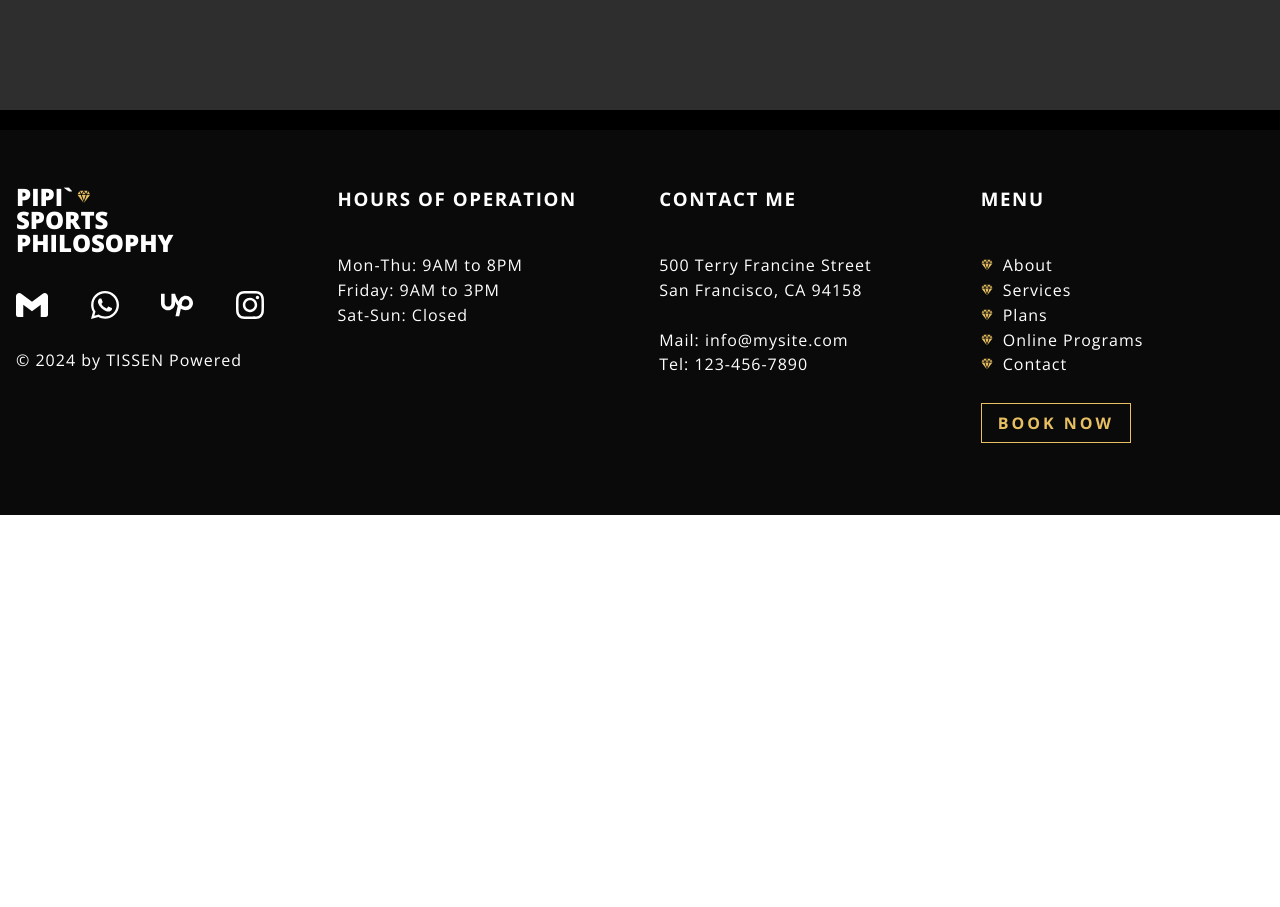
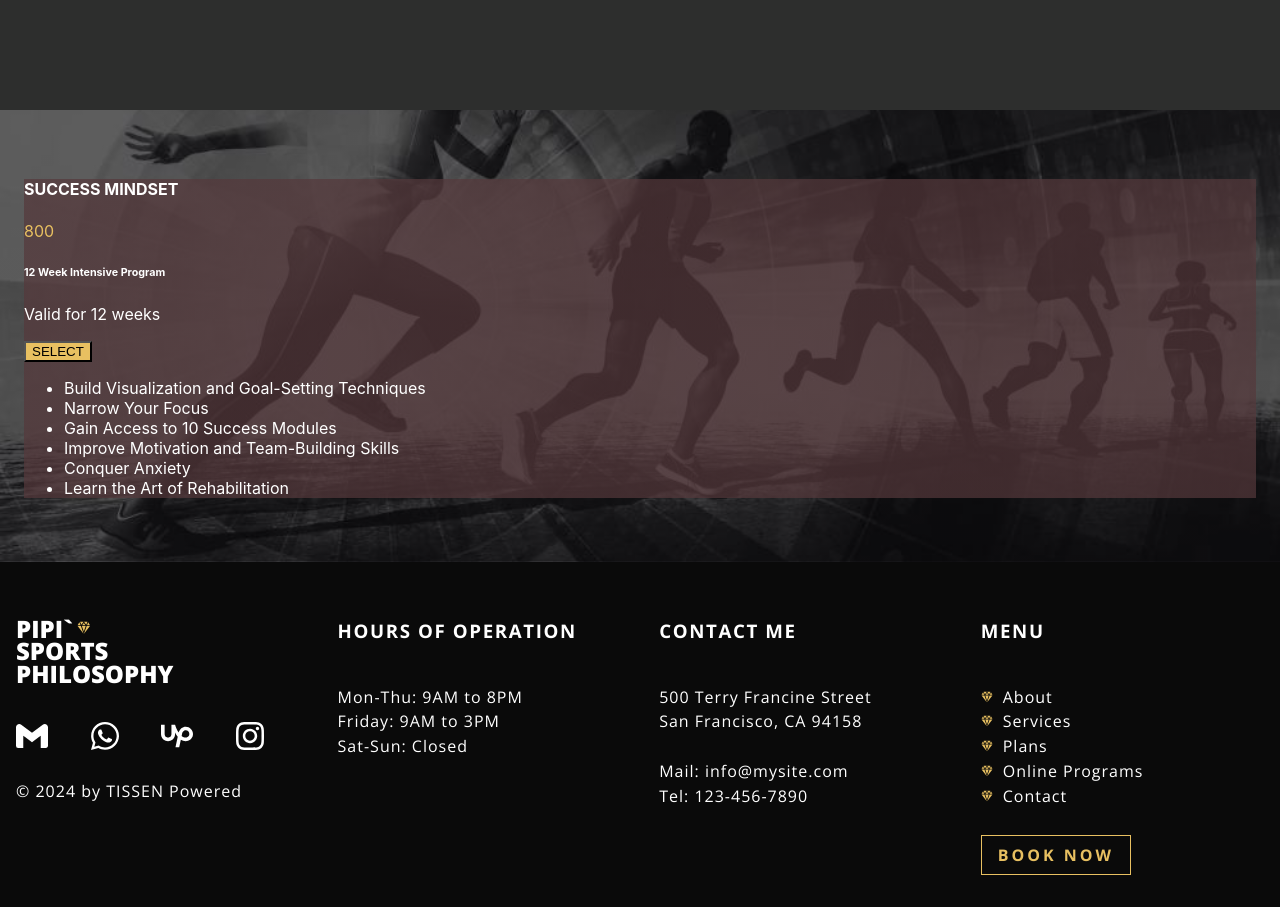
Before and after one commit to RuslanTissen/PIPI-world-2, a React (Create React App) app: page / in a window 1280 px wide. Shown: the part 3074-3981 px from the top of the page. Before the commit the page ends 3589 px from the top, so only its background shows below. Built offline with nearby package versions, Linux system fonts and the light colour scheme; a web font is replaced by a local one.

Commit message:
start  16 feb

```diff
--- a/src/components/start/success/Success.jsx
+++ b/src/components/start/success/Success.jsx
@@ -2,9 +2,30 @@ import React from 'react'
 import "./Success.scss"
 
 function Success() {
-  return (
-	 <div>Success</div>
-  )
+	return (
+		<div className='success'>
+			<div className="success__cont">
+				<div className="success__cont--1">
+					<h4>SUCCESS MINDSET</h4>
+					<div className="price_box">800</div>
+					<h6>12 Week Intensive Program</h6>
+					<p>Valid for 12 weeks</p>
+					<button className='slct__bnt'>SELECT</button>
+				</div>
+
+				<div className="success__cont--2">
+					<ul>
+						<li>Build Visualization and Goal-Setting Techniques</li>
+						<li>Narrow Your Focus</li>
+						<li>Gain Access to 10 Success Modules</li>
+						<li>Improve Motivation and Team-Building Skills</li>
+						<li>Conquer Anxiety</li>
+						<li>Learn the Art of Rehabilitation</li>
+					</ul>
+				</div>
+			</div>
+		</div>
+	)
 }
 
 export default Success
--- a/src/components/start/success/Success.scss
+++ b/src/components/start/success/Success.scss
@@ -0,0 +1,31 @@
+.success {
+	height: fit-content;
+	background-image: linear-gradient(rgba(0, 0, 0, 0.6), rgba(0, 0, 0, 0.6)), url("../../../images/success-dark.jpg");
+	background-position: center;
+	background-repeat: none;
+	background-size: cover;
+	object-fit: cover;
+	padding: 0;
+	padding: 3rem 1.5rem;
+	.success__cont {
+		background-image: linear-gradient(225deg, rgba(85, 56, 59, 0.7), rgba(85, 56, 59, 0.7));
+		color: white;
+		.success__cont--1 {
+			h4 {
+			}
+			.price_box {
+				color: rgb(232,192,97);
+			}
+			h6 {
+			}
+			p {
+			}
+			button {
+				background-color: rgb(232,192,97);
+			}
+		}
+
+		.success__cont--2 {
+		}
+	}
+}
```
Also changed, not shown: src/images/success-dark.jpg (added), src/images/success.jpg (deleted).
